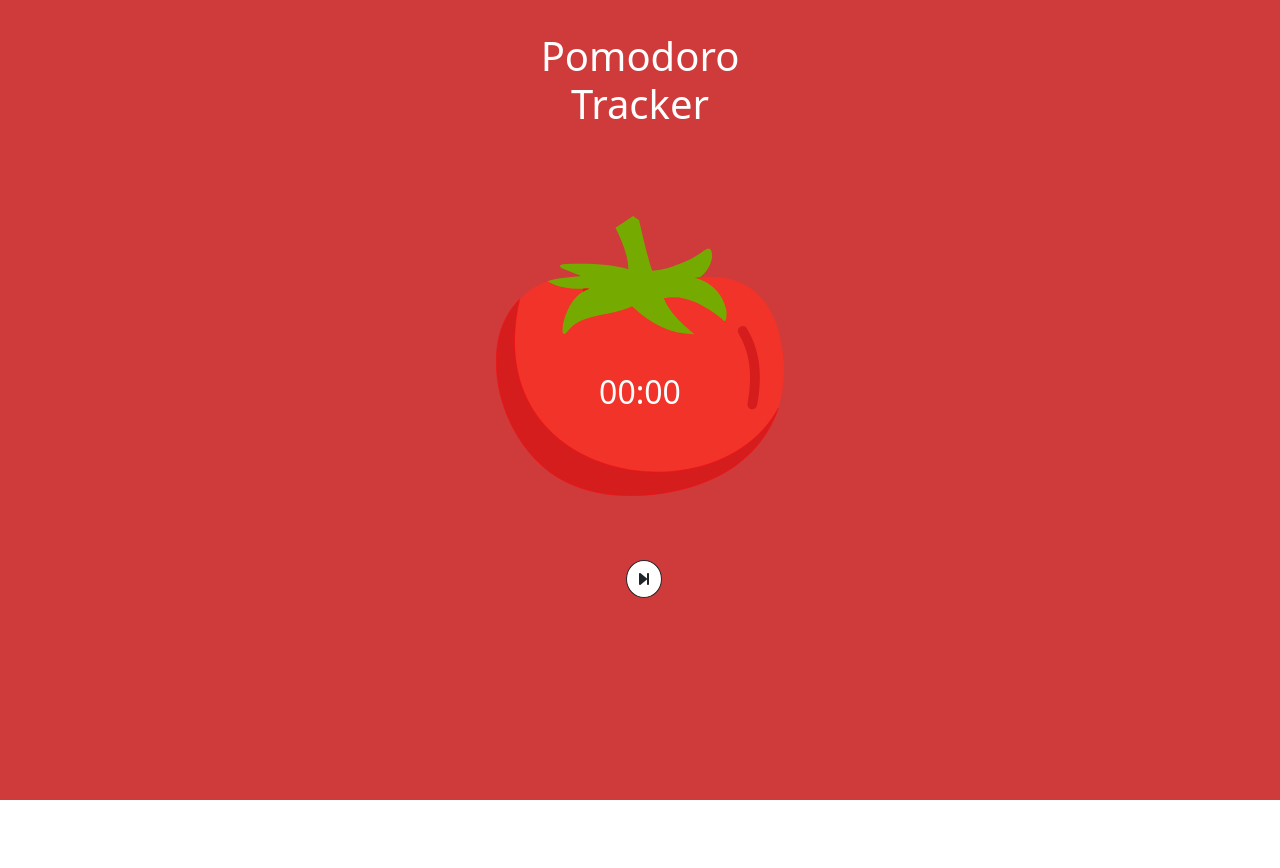
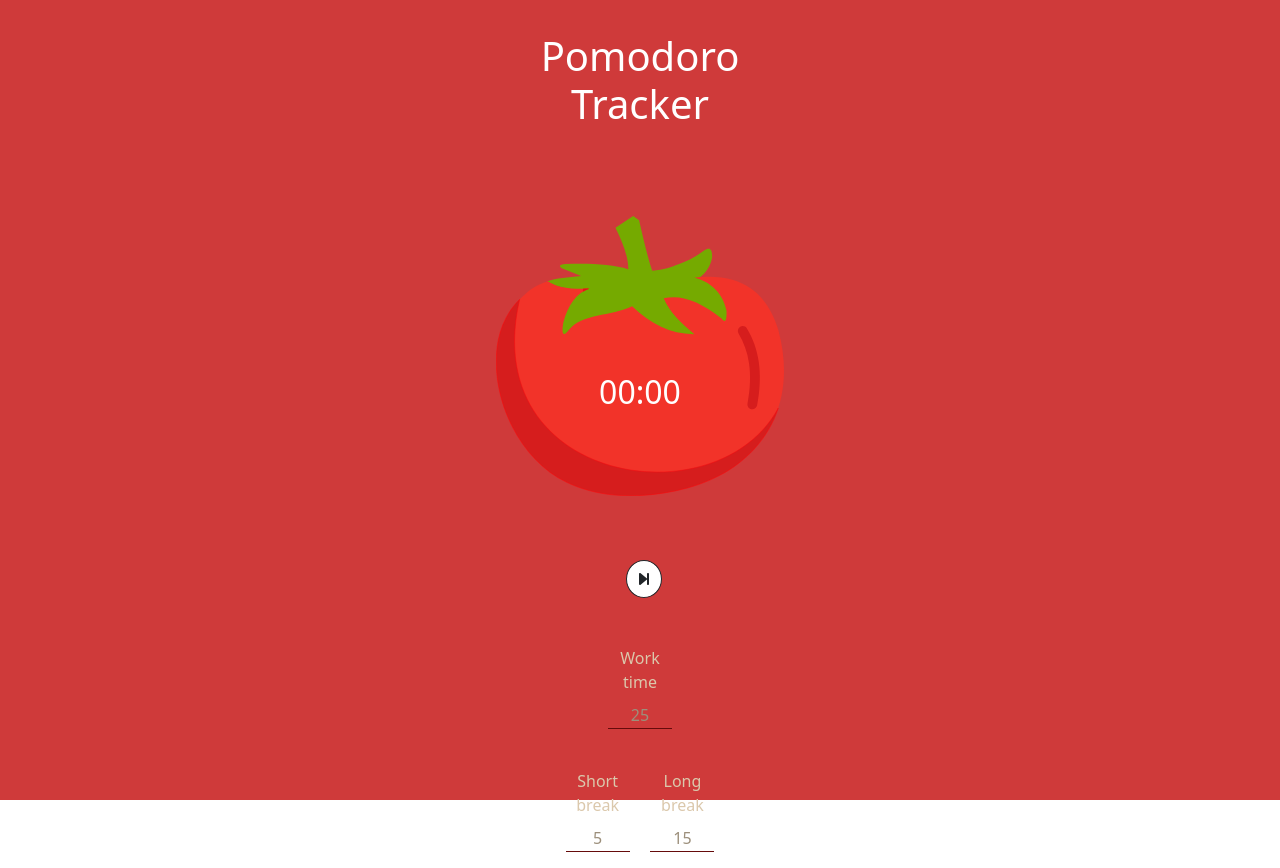
Before and after one commit to guilhermevictorlima/pomodoro-tracker, a Vue app: page / in a window 1280 px wide. Before the commit the page ends 800 px from the top, so only its background shows below. Built offline with nearby package versions, Linux system fonts and the light colour scheme.

Commit message:
chore: usando inputs e trazendo main para view

```diff
--- a/src/App.vue
+++ b/src/App.vue
@@ -1,7 +1,5 @@
 <template>
-  <main class="ligth-mode">
-    <pomodoro-view/>
-  </main>
+  <pomodoro-view/>
 </template>
 
 <script lang="ts">
@@ -16,26 +14,6 @@ export default defineComponent({
 });
 </script>
 
-<style scoped>
-
-main {
-  height: 100vh;
-  padding-top: 2rem;
-  background-color: var(--bg-primario);
-}
-
-main.ligth-mode {
-  --bg-primario: #cf3a3a;
-  --bg-secundario: #F47C7C;
-  --bg-tarefa-rodando: #8c1a14;
-  --bg-pausa-rodando: #8c1a14;
-}
-
-main.dark-mode {
-	--bg-primario: #774360;
-	--bg-secundario: #4C3A51;
-	--titulo: #E7AB79;
-	--texto: #FFF2F2;
-}
+<style>
 
 </style>
--- a/src/components/view/pomodoro/PomodoroView.vue
+++ b/src/components/view/pomodoro/PomodoroView.vue
@@ -1,32 +1,113 @@
 <template>
+	<main class="ligth-mode">
     <div class="pomodoro-view">
 		<span>
-			<h1 class="pomodoro-view__titulo">
+			<h1 class="pomodoro-view__title">
         Pomodoro <br/> Tracker
       </h1>
 		</span>
       <div class="pomodoro-view__tracker">
         <TemporizadorComponent
-          :tempoDoCiclo="120"
+            :tempoDoCiclo="obterTempoEmMinutos(workTime)"
+        />
+      </div>
+
+      <div class="pomodoro-view__container-options">
+        <div>
+          <InputTempoComponent
+              label-text="Work time"
+              placeholder="25"
+              @aoDigitar="setarWorkTime($event)"
+          />
+        </div>
+        <br/>
+        <div class="pomodoro-view__container-options__break-options">
+          <InputTempoComponent
+              label-text="Short break"
+              placeholder="5"
+              @aoDigitar="setarShortBreakTime($event)"
+          />
+
+          &nbsp;
+          &nbsp;
+          &nbsp;
+
+          <InputTempoComponent
+              label-text="Long break"
+              placeholder="15"
+              @aoDigitar="setarLongBreakTime($event)"
           />
         </div>
       </div>
+    </div>
+  </main>
 </template>
 
 <script lang="ts">
 import { defineComponent } from 'vue';
 import TemporizadorComponent from '@/components/shared/temporizador/TemporizadorComponent.vue';
+import InputTempoComponent from '@/components/shared/inputtempo/InputTempoComponent.vue';
 
 export default defineComponent({
 	name: 'PomodoroView',
 
 	components: {
-		TemporizadorComponent
+		TemporizadorComponent,
+    InputTempoComponent,
+  },
+
+  data() {
+    return {
+      workTime: 0,
+      shortBreakTime: 0,
+      longBreakTime: 0,
+    }
+  },
+
+  methods: {
+    setarWorkTime(event: string): void {
+      this.workTime = parseInt(event);
+    },
+
+    setarShortBreakTime(event: string): void {
+      this.shortBreakTime = parseInt(event);
+    },
+
+    setarLongBreakTime(event: string): void {
+      this.longBreakTime = parseInt(event);
+    },
+
+    obterTempoEmMinutos(tempoEmSegundos: number): number {
+      return tempoEmSegundos * 60;
+    }
   }
 });
 </script>
 
 <style>
+
+main {
+  height: 100vh;
+  background-color: var(--bg-primario);
+}
+
+main.ligth-mode {
+  --bg-primario: #cf3a3a;
+  --bg-secundario: #F47C7C;
+  --bg-tarefa-rodando: #8c1a14;
+  --bg-pausa-rodando: #8c1a14;
+
+  --cor-texto-input: #DBC8AC;
+  --cor-borda-input: #660b0b;
+  --cor-placeholder-input: #9c8f7b;
+}
+
+main.dark-mode {
+  --bg-primario: #774360;
+  --bg-secundario: #4C3A51;
+  --titulo: #E7AB79;
+  --texto: #FFF2F2;
+}
 
 .pomodoro-view  {
   display: flex;
@@ -34,7 +115,8 @@ export default defineComponent({
   text-align: center;
 }
 
-.pomodoro-view__titulo {
+.pomodoro-view__title {
+  padding-top: 2rem;
   color: white;
 }
 
@@ -42,4 +124,18 @@ export default defineComponent({
   margin-top: 5rem;
 }
 
+.pomodoro-view__container-options {
+  display: flex;
+  flex-direction: column;
+  justify-content: center;
+  align-items: center;
+  margin-top: 3rem;
+}
+
+.pomodoro-view__container-options__break-options {
+  display: flex;
+  flex-direction: row;
+  justify-content: space-between;
+}
+
 </style>
```
Lines whose indentation alone changed are shown as unchanged.
